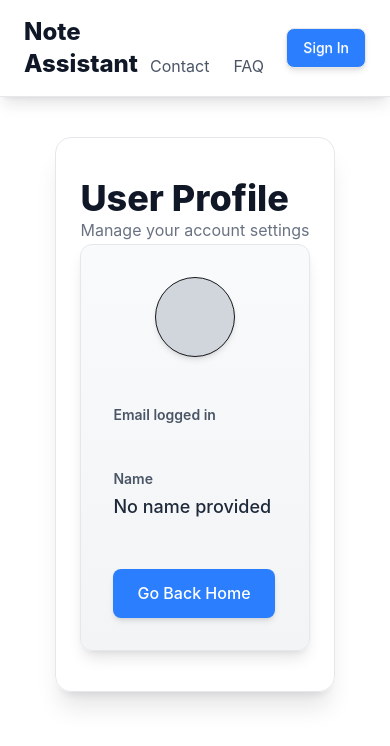
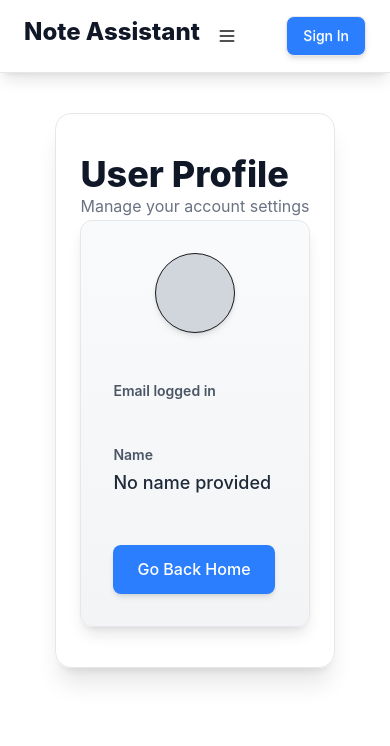
Before and after one commit to wnbui/note-assistant, a Next.js app: page /profile in a window 390 px wide. Shown: the top 746 px of the page. Built offline with nearby package versions, Linux system fonts and the light colour scheme; no server answers.

Commit message:
AI assistant page

```diff
--- /dev/null
+++ b/app/AIassistant/page.tsx
@@ -0,0 +1,7 @@
+export default function AIassistant () {
+    return(
+        <>
+            <h1>AI Assistant page</h1>
+        </>
+    )
+}
--- a/app/components/NavBar.tsx
+++ b/app/components/NavBar.tsx
@@ -13,12 +13,41 @@ export default function NavBar() {
                 <Link href="/" className="text-2xl font-extrabold text-gray-900 hover:text-primary transition duration-300">
                     Note Assistant
                 </Link>
+                {/* Mobile dropdown menu */}
+                <div className="dropdown sm:hidden">
+                    <label tabIndex={0} className="btn btn-ghost">
+                        <svg
+                            xmlns="http://www.w3.org/2000/svg"
+                            className="h-5 w-5"
+                            fill="none"
+                            viewBox="0 0 24 24"
+                            stroke="currentColor"
+                        >
+                            <path strokeLinecap="round" strokeLinejoin="round" strokeWidth="2" d="M4 6h16M4 12h16M4 18h16" />
+                        </svg>
+                    </label>
+                    <ul tabIndex={0} className="menu menu-sm dropdown-content mt-3 z-[1] p-2 shadow-lg bg-white rounded-box w-52 border border-gray-200">
+                        <li><Link href="/contact">Contact</Link></li>
+                        <li><Link href="/faq">FAQ</Link></li>
+                        {session ? (
+                            <li><Link href="/AIassistant">AI Assistant</Link></li>
+                        ) : null}
+                    </ul>
+                </div>
+                {/* Desktop inline menu */}
+                <div className="hidden sm:flex gap-2">
                     <Link href="/contact" className="text-gray-600 hover:text-gray-900 transition duration-300 px-3 py-2 rounded-lg hover:bg-gray-100">
                         Contact
                     </Link>
                     <Link href="/faq" className="text-gray-600 hover:text-gray-900 transition duration-300 px-3 py-2 rounded-lg hover:bg-gray-100">
                         FAQ
                     </Link>
+                    {session ? (
+                        <Link href="/AIassistant" className="text-gray-600 hover:text-gray-900 transition duration-300 px-3 py-2 rounded-lg hover:bg-gray-100">
+                            AI Assistant
+                        </Link>
+                    ) : null}
+                </div>
             </div>
             <div className="flex-none gap-2">
                 {session ? (
--- a/middleware.ts
+++ b/middleware.ts
@@ -1,5 +1,5 @@
 export { default } from 'next-auth/middleware';
 
 export const config = {
-    matcher: ['/protected1', '/recorder'], // Add more protected routes here
+    matcher: ['/protected1', '/recorder', '/AIassistant'] // Add more protected routes here
 };
```
Lines whose indentation alone changed are shown as unchanged.
